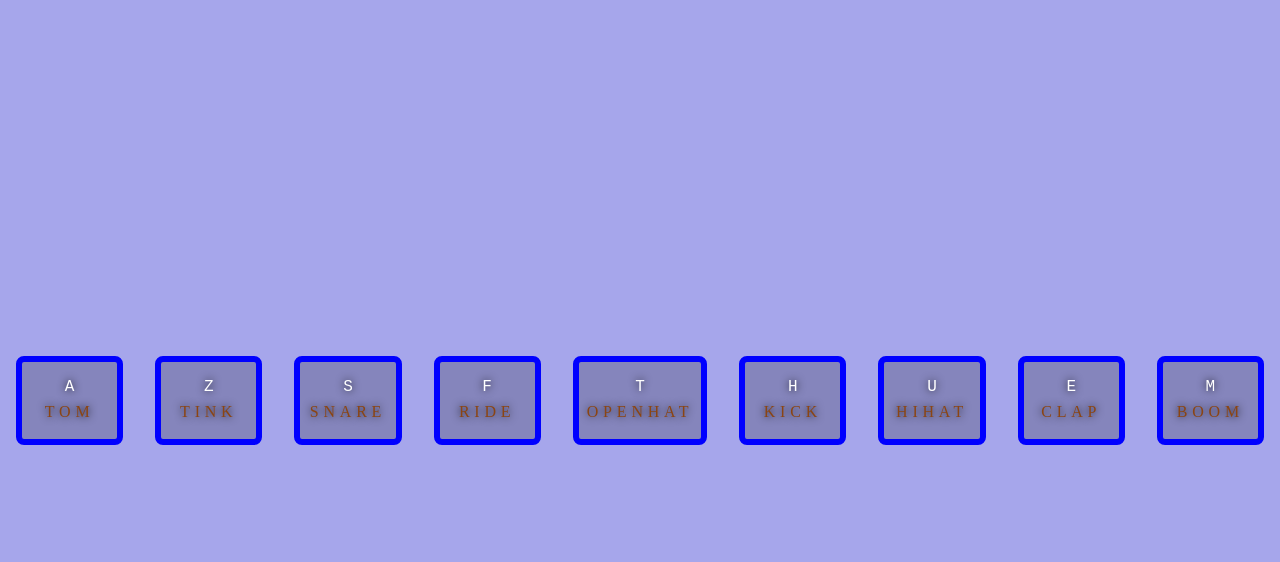
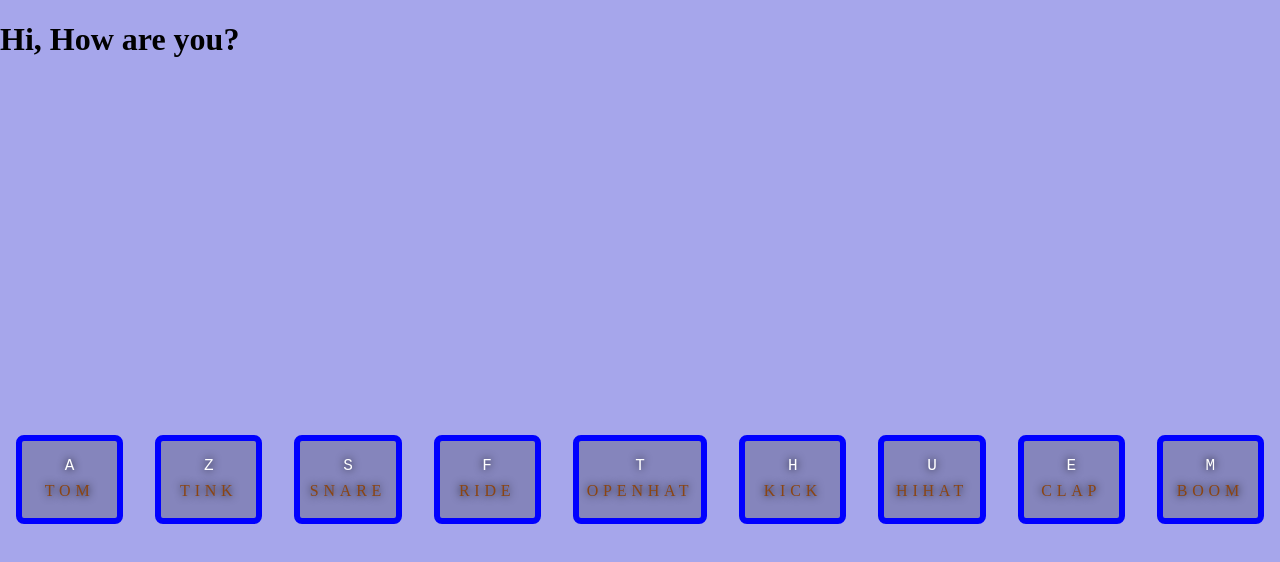
Before and after one commit to Axil31/Exercise-1, a plain HTML site: page index.html in a window 1280 px wide. Drawn offline with Linux system fonts and the light colour scheme.

Commit message:
change commit

```diff
--- a/index.html
+++ b/index.html
@@ -8,6 +8,7 @@
 </head>
 <body>
 
+<h1>Hi, How are you?</h1>
     <div class="keys">
         <div data-key="65" class="key">
             <kbd>A</kbd>
```
